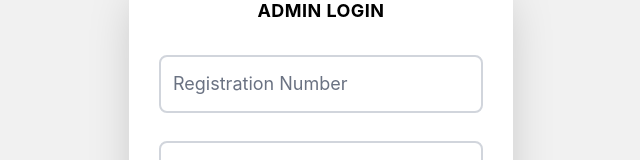
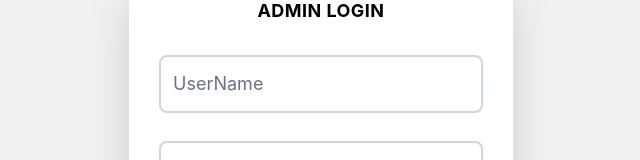
Before and after one commit to MohamadNazik/uov-student-registration-and-renewal-system, a React (Vite) app in the folder admin-frontend/: page / in a window 1280 px wide. Shown: the part 380-540 px from the top of the page, without its empty margins (319-959 px from the left). Built offline with nearby package versions, Linux system fonts and the light colour scheme.

Commit message:
Finish frontend in admin-Login Page

```diff
--- a/admin-frontend/src/pages/LoginPage.jsx
+++ b/admin-frontend/src/pages/LoginPage.jsx
@@ -14,15 +14,15 @@ function LoginPage() {
         <div className="relative">
           <input
             type="text"
-            id="regno"
+            id="username"
             className="block px-2 pb-2 sm:px-2.5 sm:pb-2.5 pt-4 w-[14rem] sm:w-[20rem] text-xs sm:text-lg font-medium text-gray-900 bg-transparent outline outline-2 outline-gray-300 rounded-md peer focus:outline focus:outline-2 focus:outline-black"
             placeholder=" "
           />
           <label
-            htmlFor="regno"
+            htmlFor="username"
             className="absolute text-xs sm:text-lg text-gray-500 duration-300 transform -translate-y-4 sm:-translate-y-5 scale-75 top-2 z-10 origin-[0] bg-white px-2 peer-focus:px-2 peer-focus:text-black peer-placeholder-shown:scale-100 peer-placeholder-shown:-translate-y-1/2 peer-placeholder-shown:top-1/2 peer-focus:top-2 peer-focus:scale-75 peer-focus:-translate-y-4 sm:peer-focus:-translate-y-5 start-1 cursor-text"
           >
-            Registration Number
+            UserName
           </label>
         </div>
         <div className="relative">
```
